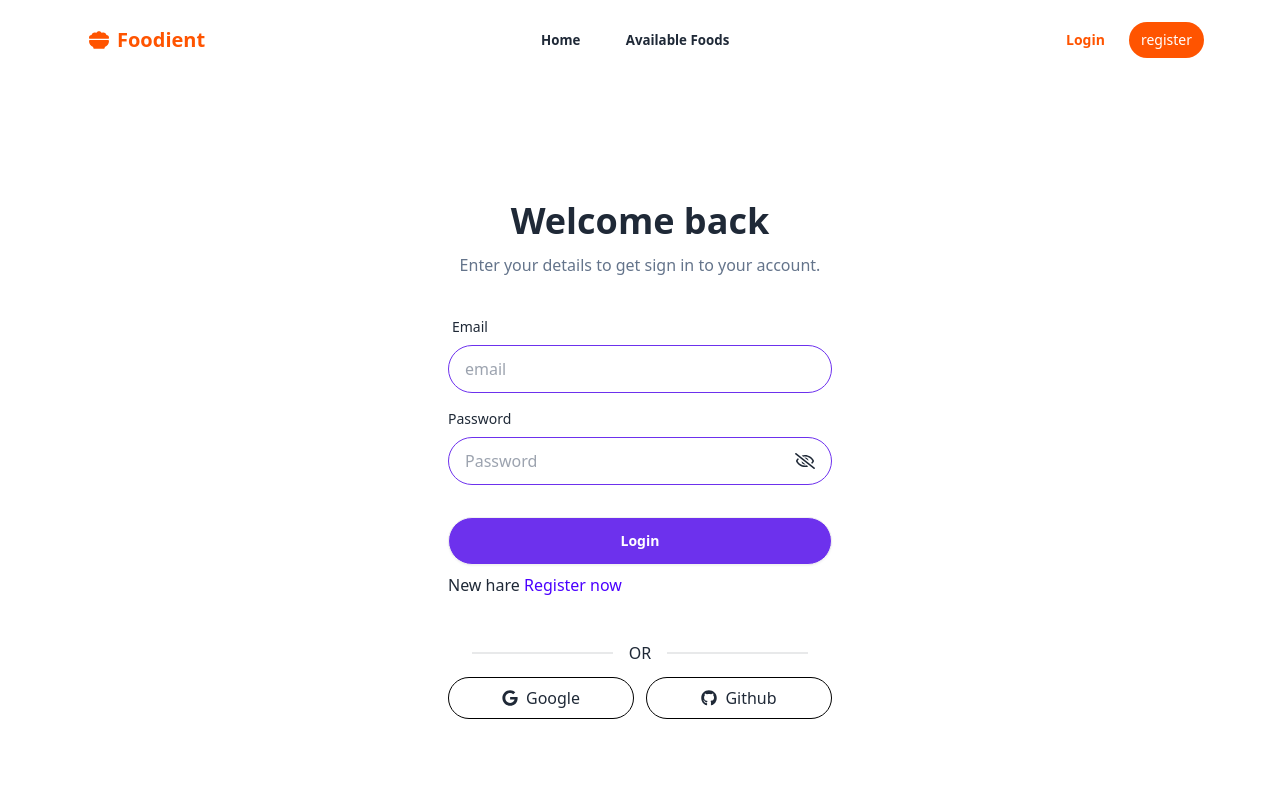
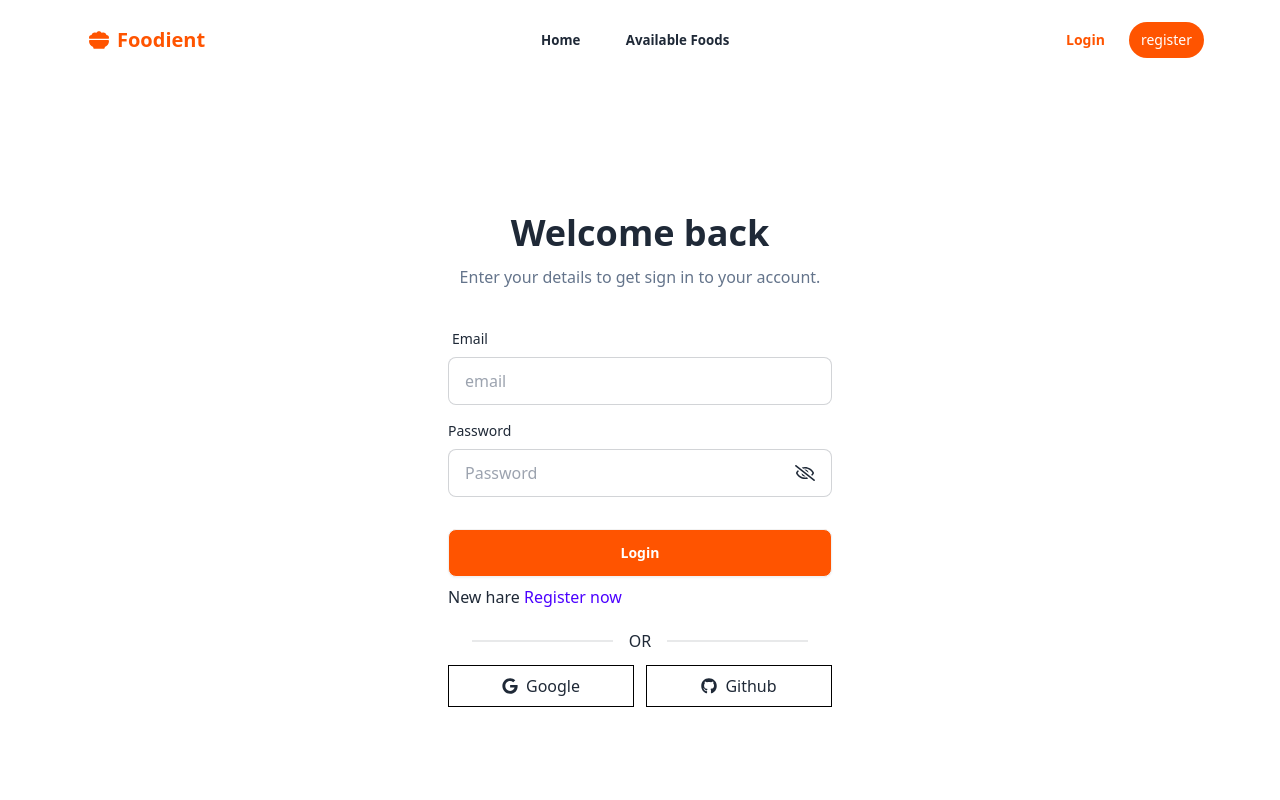
Before and after one commit to faysalsarker-dev/Foodient, a React (Vite) app: page /login in a window 1280 px wide. Shown: the top 800 px of the page. Built offline with nearby package versions, Linux system fonts and the light colour scheme; no server answers.

Commit message:
login page edit

```diff
--- a/src/Page/login/Login.jsx
+++ b/src/Page/login/Login.jsx
@@ -89,30 +89,30 @@ const Login = () => {
                         <label className="label">
                             <span className="label-text">Email</span>
                         </label>
-                        <input type="email" name="email" placeholder="email" className="input border-[#6D31ED] rounded-full" required />
+                        <input type="email" name="email" placeholder="email" className="input input-bordered" required />
                     </div>
                     <div className="form-control">
                     <span className="label-text my-2">Password</span>
-                        <label className="input border-[#6D31ED] rounded-full flex items-center gap-2">
+                        <label className="input input-bordered flex items-center gap-2">
 
                             <input type={`${toggle?'text':'password'}`} className=" grow" required placeholder="Password" name="password" />
                         <div onClick={()=> setToggle(!toggle)}>{toggle? <FaRegEye className="text-xl" />:<FaRegEyeSlash className="text-xl" />}</div>
                         </label>
                         {err === 'Firebase: Error (auth/email-already-in-use).' ?
 
-                                <span className="text-red-500">This email already have on account</span> : <span className="text-red-500">{err}</span>}
+                                <span className="text-red-600">This email already have on account</span> : <span className="text-red-600">{err}</span>}
                     </div>
                     <div className="form-control mt-6">
-                        <button className="btn bg-[#6D31ED] rounded-full text-white">Login</button>
+                        <button className="btn bg-[#FF5400]  text-white">Login</button>
                     </div>
                     <p>New hare <Link to='/register' className=" link link-hover text-primary">Register now</Link></p>
                 </form>
 
-                <div className=" px-14 "> <div className="divider">OR</div></div>
+                <div className=" px-14 -mt-6"> <div className="divider">OR</div></div>
                 <div className="grid grid-cols-2 gap-3  px-8">
 
-                    <div onClick={google} className="flex gap-2 items-center text-center justify-center border border-black p-2 rounded-full cursor-pointer" > <FaGoogle /> Google</div>
-                    <div onClick={github} className="flex gap-2 items-center text-center justify-center border border-black p-2 rounded-full cursor-pointer" > <FaGithub /> Github</div>
+                    <div onClick={google} className="flex gap-2 items-center text-center justify-center border border-black p-2  cursor-pointer" > <FaGoogle /> Google</div>
+                    <div onClick={github} className="flex gap-2 items-center text-center justify-center border border-black p-2  cursor-pointer" > <FaGithub /> Github</div>
 
                 </div>
             </div>
```
